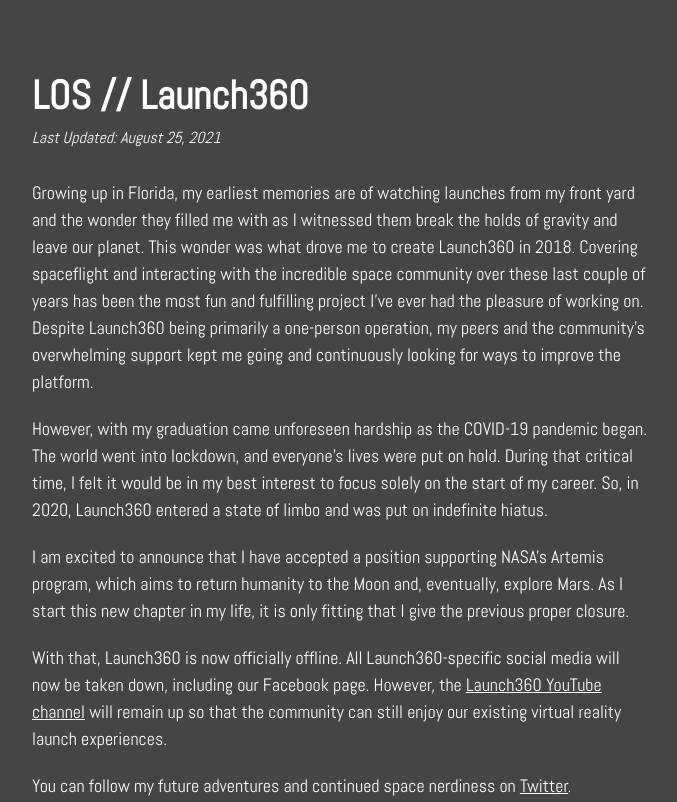
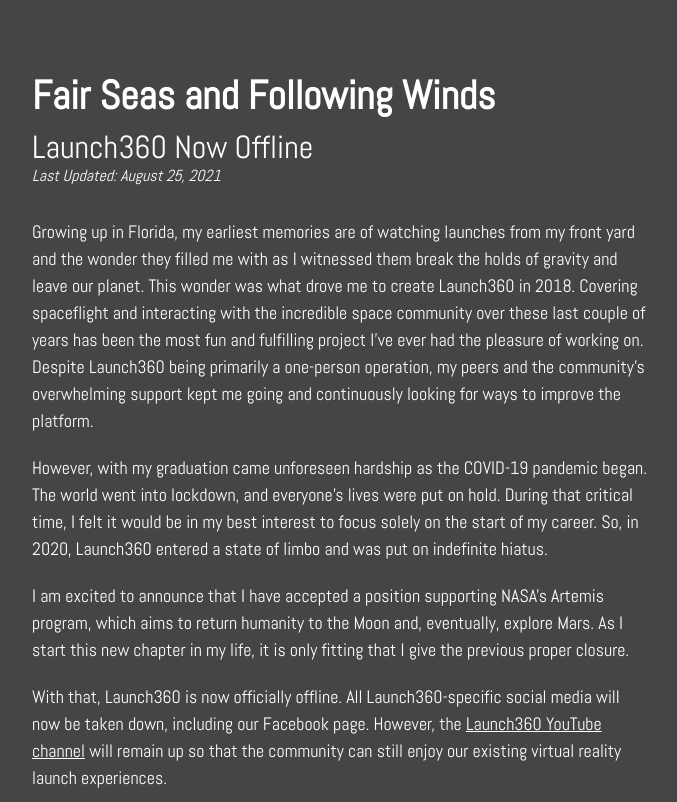
Before and after one commit to chancebelloise/Launch360, a plain HTML site: page index.html in a window 1280 px wide. Shown: the top 802 px of the page, without its empty margins (288-965 px from the left). Drawn offline with nearby package versions, Linux system fonts and the light colour scheme.

Commit message:
Update index.html

```diff
--- a/index.html
+++ b/index.html
@@ -13,7 +13,8 @@
         <div class="row w-100 py-5 my-4">
             <div class="col-3"></div>
             <div class="col-6">
-                <h1>LOS  //  Launch360</h1>
+                <h1>Fair Seas and Following Winds</h1>
+                <h2 class="m-0">Launch360 Now Offline</h2>
                 <h6><em>Last Updated: August 25, 2021</em></h6>
                 <p class="pt-4">
                     Growing up in Florida, my earliest memories are of watching launches from my front yard and the wonder they filled me with as I witnessed them break the holds of gravity and leave our planet. This wonder was what drove me to create Launch360 in 2018. Covering spaceflight and interacting with the incredible space community over these last couple of years has been the most fun and fulfilling project I've ever had the pleasure of working on. Despite Launch360 being primarily a one-person operation, my peers and the community's overwhelming support kept me going and continuously looking for ways to improve the platform.
```
